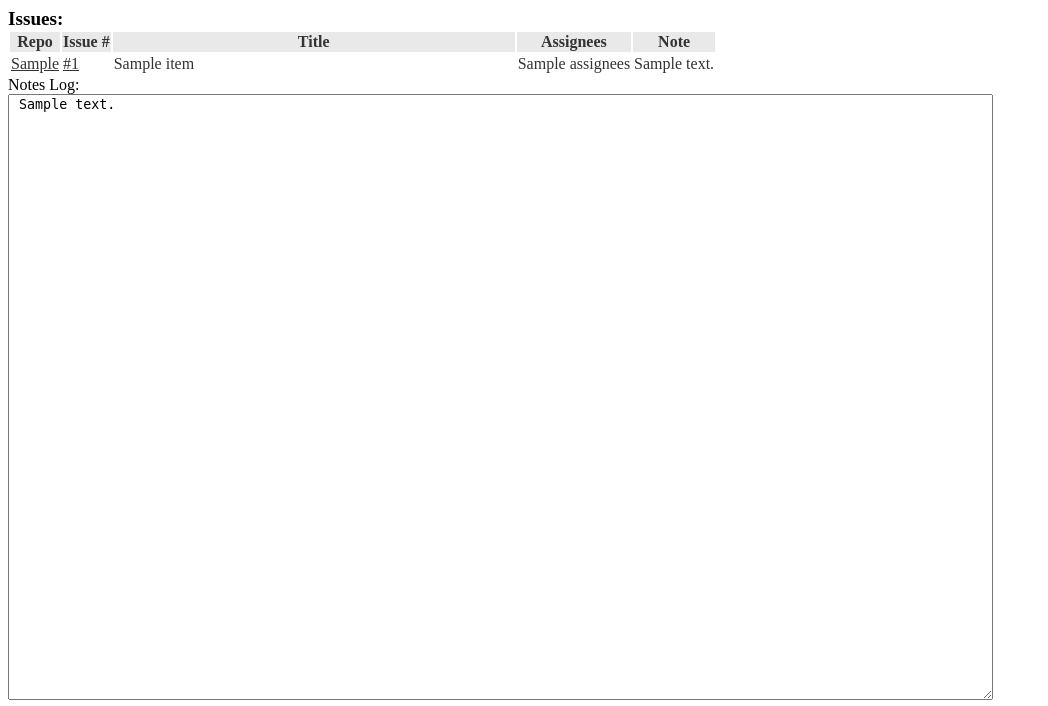
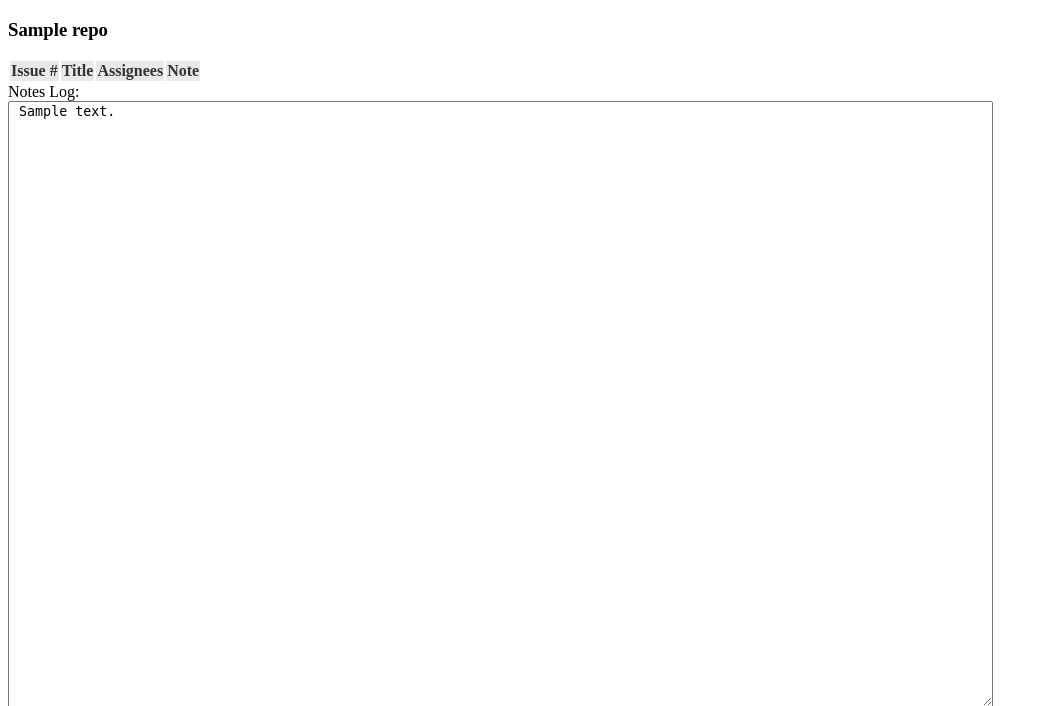
Before and after one commit to ianhbell/ghi, a Flask app: template templates/frontend.html in a window 1280 px wide. Shown: the top 706 px of the page, without its empty margins (0-1048 px from the left). Run offline with Flask 2, Linux system fonts and the light colour scheme; the template is opened without the code that fills it: most values are stand-ins (such as "Sample title", 1, 10 or a date in 2020); lists and menus that the app fills with data are empty; some libraries are stand-ins or nearby versions.

Commit message:
Restructure the output completely

```diff
--- a/environment.yml
+++ b/environment.yml
@@ -1,4 +1,4 @@
-name: flaskwebview
+name: ghi
 dependencies:
   - python=3.6
   - pandas
--- a/main.py
+++ b/main.py
@@ -15,7 +15,7 @@
 # Other libraries
 import requests
 
-here = os.path.dirname(__file__)
+here = os.path.abspath(os.path.dirname(__file__))
 
 app = Flask(__name__)
 app.secret_key = os.urandom(32)
@@ -122,7 +122,7 @@
         log_message = traceback.format_exc()
         print(BE)
     print(log_message)
-    return render_template('frontend.html', items=items, log_message=log_message, state=state)
+    return render_template('frontend.html', items=items, log_message=log_message, state=state, repos = the_repos)
 
 if __name__ == '__main__':
     app.run(host='0.0.0.0', debug=True)#, ssl_context=('cert.pem', 'key.pem'))
--- a/templates/frontend.html
+++ b/templates/frontend.html
@@ -1,4 +1 @@
 {% extends "layout.html" %}
-{% block content %}
-{% include "table.html" %}
-{% endblock %}
--- a/templates/layout.html
+++ b/templates/layout.html
@@ -8,11 +8,11 @@
 </head>
 
 <body>
-    <b><big>Issues:</big></b>
+    {% for repo in repos %}
+    <h3>{{ repo }}</h3>
     <table>
         <thead>
         <tr id="header_row" class="ui-widget-header">
-            <th class="status">Repo</th>
             <th class="status">Issue #</th>
             <th class="data_id">Title</th>
             <th class="assignees">Assignees</th>
@@ -20,9 +20,20 @@
         </tr>
         </thead>
         <tbody id="table_contents" class="ui-widget-content">
-            {% block content %}{% endblock %}
+            {% for item in items %}
+                {% if item.repo == repo %}
+                <tr class="datas">
+                    <td class="issuenum"><a href="https://github.com/{{ item.repo}}/issues/{{ item.issue_num }}">#{{ item.issue_num }}</a></td>
+                    <td style="width:400px" class="title">{{ item.title }}</td>
+                    <td class="assignees">{{ item.assignees }}</td>
+                    <td class="note">{{ item.note }}</td>
+                </tr>
+                {% endif %}
+            {% endfor %}
         </tbody>
     </table>
+    {% endfor %}
+
 </body>
 Notes Log: <br>
 <textarea cols=120, rows=40> {{ log_message }} </textarea>
--- a/templates/table.html
+++ /dev/null
@@ -1,9 +0,0 @@
-{% for item in items %}
-    <tr class="datas">
-        <td class="repo"><a href="https://github.com/{{ item.repo }}">{{ item.repo_short }}</a></td>
-        <td class="issuenum"><a href="https://github.com/{{ item.repo}}/issues/{{ item.issue_num }}">#{{ item.issue_num }}</a></td>
-        <td style="width:400px" class="title">{{ item.title }}</td>
-        <td class="assignees">{{ item.assignees }}</td>
-        <td class="note">{{ item.note }}</td>
-    </tr>
-{% endfor %}
```
